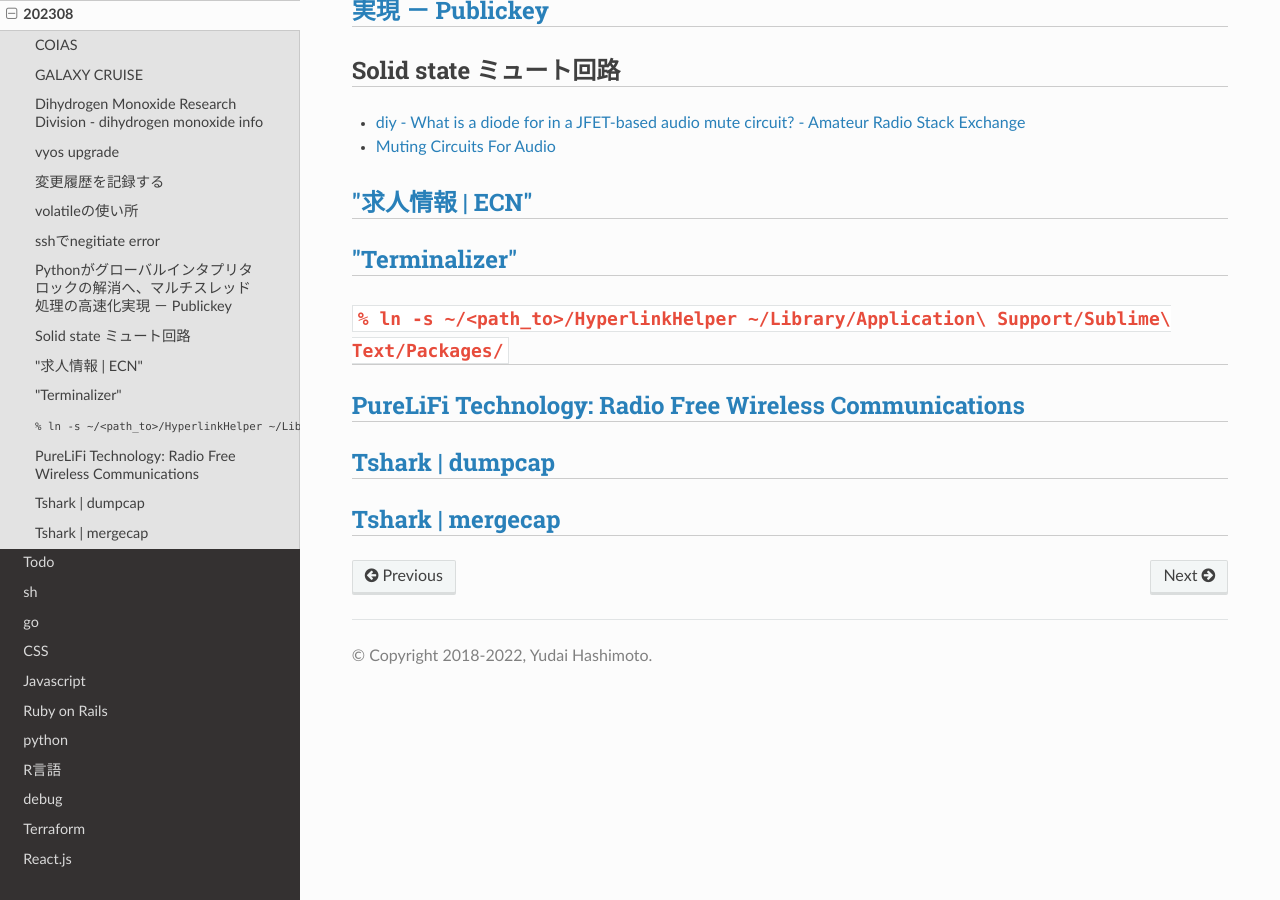
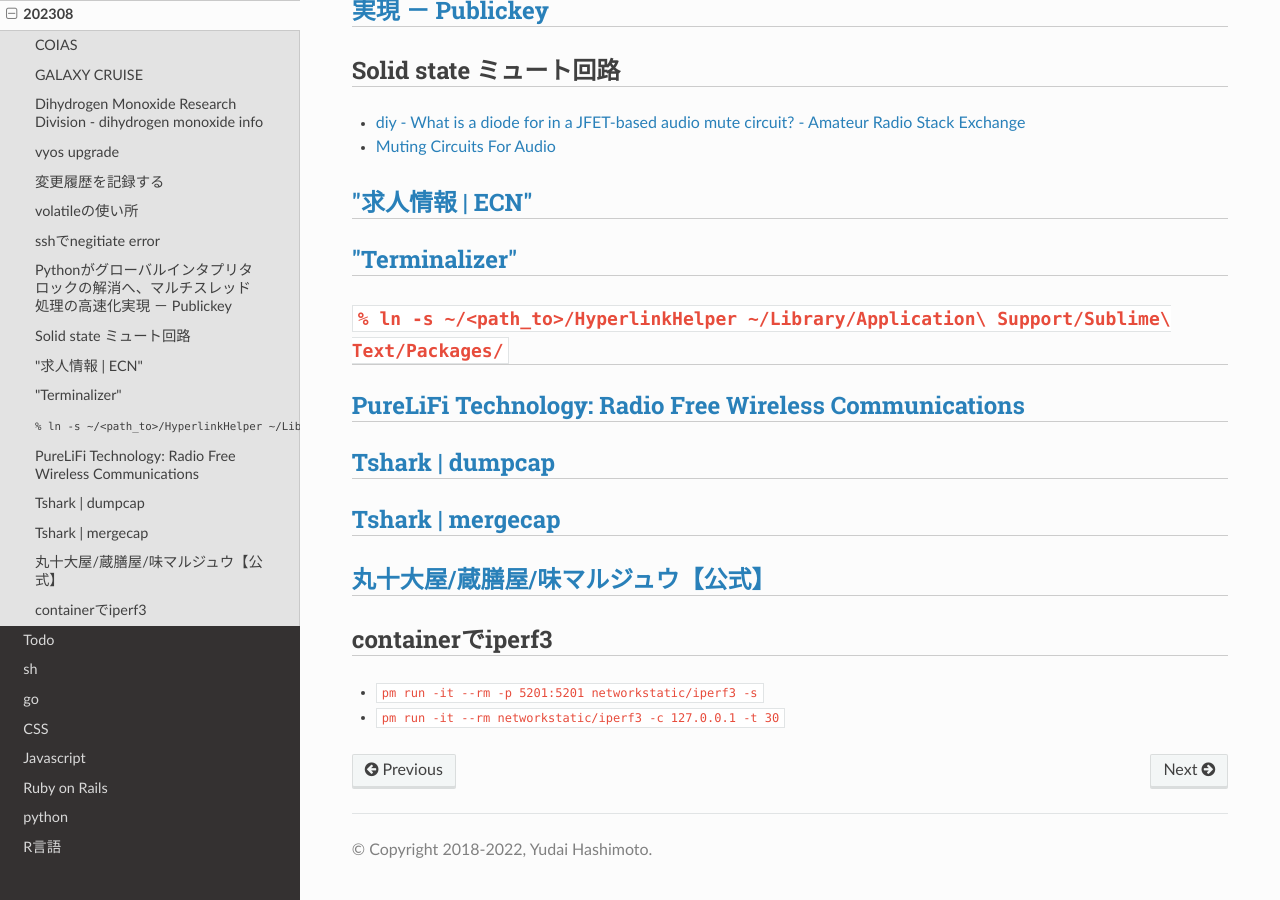
Before and after one commit to jp7fkf/JP7FKF-Warehouse, a Sphinx documentation site: the page built from source/dialy/202308.md, in a window 1280 px wide and 900 px high, scrolled down 1625 px. Built offline with Sphinx 7.4.7 and the Read the Docs theme 2.0.0, drawn with Linux system fonts in a browser that asks for light colours.

Commit message:
2023-08-08 08:01:07 JST

```diff
--- a/source/dialy/202308.md
+++ b/source/dialy/202308.md
@@ -79,3 +79,9 @@ Are you sure you want to reboot this system? [y/N] y
 ## [Tshark | dumpcap](https://tshark.dev/capture/dumpcap/)
 
 ## [Tshark | mergecap](https://tshark.dev/edit/mergecap/)
+
+## [丸十大屋/蔵膳屋/味マルジュウ【公式】](https://www.marujyu.com/)
+
+## containerでiperf3
+- `pm run -it --rm -p 5201:5201 networkstatic/iperf3 -s`
+- `pm run -it --rm networkstatic/iperf3 -c 127.0.0.1 -t 30`
```
